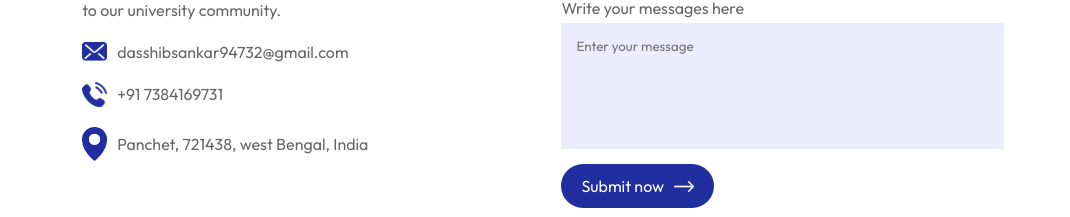
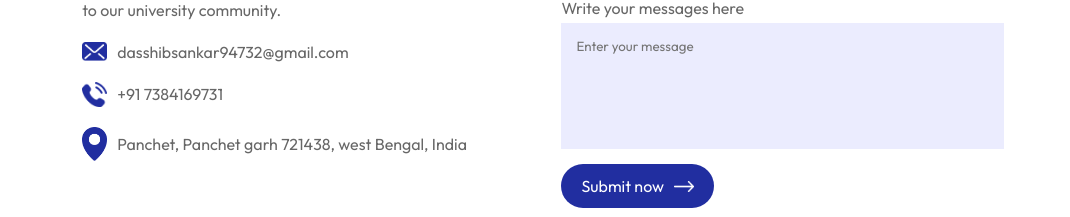
Before and after one commit to shibsankar-stu/Educity-app, a React (Vite) app: page / in a window 1280 px wide. Shown: the part 3384-3601 px from the top of the page, without its empty margins (97-1167 px from the left). Built offline with nearby package versions, Linux system fonts and the light colour scheme.

Commit message:
fix error

```diff
--- a/src/components/contact/contact.jsx
+++ b/src/components/contact/contact.jsx
@@ -43,7 +43,7 @@ function Contact(){
                         <ul>
                             <li><img src={mail} alt="" />dasshibsankar94732@gmail.com</li>
                             <li><img src={phoneIcon} alt="" />+91 7384169731</li>
-                            <li> <img src={location} alt="" />Panchet, 721438, west Bengal, India</li>
+                            <li> <img src={location} alt="" />Panchet, Panchet garh 721438, west Bengal, India</li>
                         </ul>
                     </div>
                     <div className="contact-col">
```
